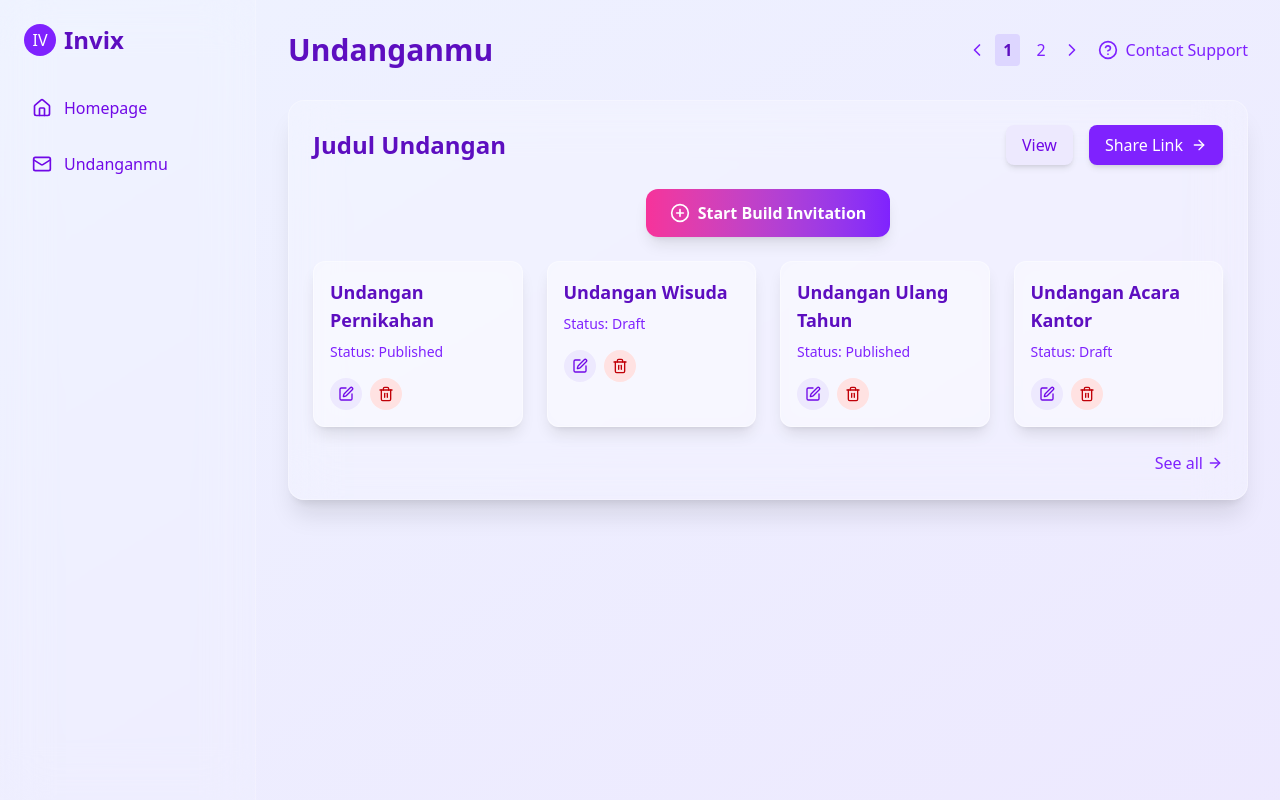
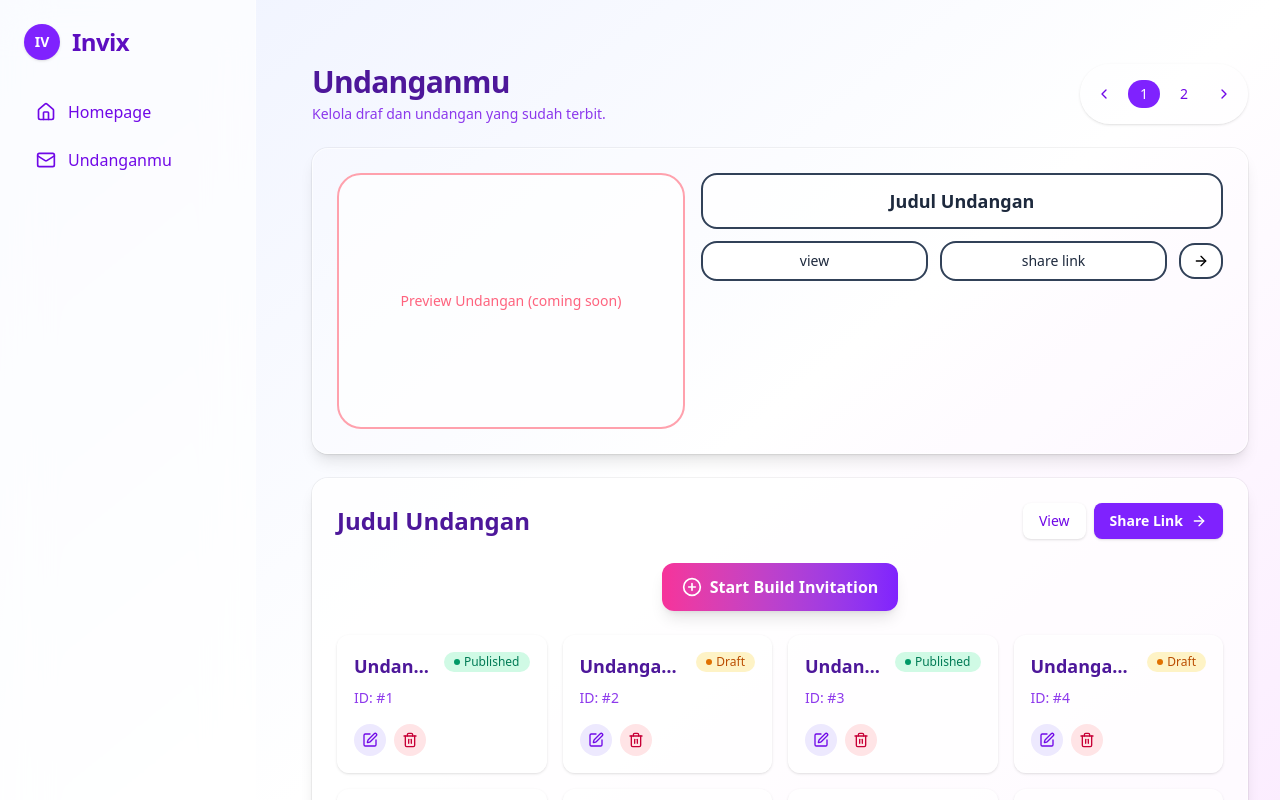
Before and after one commit to Laresae-Invix/invix_frontend, a React (Vite) app in the folder invix-landing-page/: page /dashboard in a window 1280 px wide. Shown: the top 800 px of the page. Built offline with nearby package versions, Linux system fonts and the light colour scheme.

Commit message:
Dashboard
istirahat bentar lagi kelar

```diff
--- a/invix-landing-page/package.json
+++ b/invix-landing-page/package.json
@@ -16,6 +16,7 @@
     "axios": "^1.12.2",
     "class-variance-authority": "^0.7.1",
     "clsx": "^2.1.1",
+    "framer-motion": "^12.23.24",
     "gsap": "^3.13.0",
     "lucide-react": "^0.544.0",
     "motion": "^12.23.22",
--- a/invix-landing-page/src/pages/dashboard/page.tsx
+++ b/invix-landing-page/src/pages/dashboard/page.tsx
@@ -1,3 +1,4 @@
+import { AnimatePresence, motion } from "framer-motion";
 import {
 	ArrowRight,
 	ChevronLeft,
@@ -6,11 +7,13 @@ import {
 	HelpCircle,
 	Home,
 	Mail,
+	Menu,
 	PlusCircle,
 	Trash2,
+	X,
 } from "lucide-react";
 import type React from "react";
-import { useEffect, useState } from "react";
+import { useEffect, useMemo, useState } from "react";
 
 interface Invitation {
 	id: number;
@@ -18,122 +21,388 @@ interface Invitation {
 	status: "draft" | "published";
 }
 
+const StatusBadge: React.FC<{ status: Invitation["status"] }> = ({
+	status,
+}) => (
+	<span
+		className={
+			"inline-flex items-center rounded-full px-2.5 py-0.5 text-xs font-medium " +
+			(status === "published"
+				? "bg-emerald-100 text-emerald-700"
+				: "bg-amber-100 text-amber-700")
+		}
+	>
+		<span
+			className={
+				"mr-1 h-1.5 w-1.5 rounded-full " +
+				(status === "published" ? "bg-emerald-600" : "bg-amber-600")
+			}
+		/>
+		{status.charAt(0).toUpperCase() + status.slice(1)}
+	</span>
+);
+const SKELETON_KEYS = Array.from(
+	{ length: 8 },
+	(_, idx) => `skeleton-${idx + 1}`,
+);
+
+const SkeletonCard: React.FC = () => (
+	<div className="rounded-xl border border-white/40 bg-white/50 p-4 shadow animate-pulse">
+		<div className="mb-2 h-5 w-3/4 rounded bg-black/10" />
+		<div className="mb-4 h-4 w-1/2 rounded bg-black/10" />
+		<div className="flex gap-2">
+			<div className="h-9 w-9 rounded-full bg-black/10" />
+			<div className="h-9 w-9 rounded-full bg-black/10" />
+		</div>
+	</div>
+);
+
+const Sidebar: React.FC<{
+	isOpen: boolean;
+	onClose: () => void;
+}> = ({ isOpen, onClose }) => {
+	return (
+		<>
+			{/* Backdrop (mobile) */}
+			<AnimatePresence>
+				{isOpen && (
+					<motion.div
+						aria-hidden
+						className="fixed inset-0 z-40 bg-black/40 backdrop-blur-sm lg:hidden"
+						initial={{ opacity: 0 }}
+						animate={{ opacity: 1 }}
+						exit={{ opacity: 0 }}
+						onClick={onClose}
+					/>
+				)}
+			</AnimatePresence>
+
+			{/* Sidebar – selalu dirender, cuma digeser di mobile */}
+			<aside
+				aria-label="Sidebar navigation"
+				className={`fixed inset-y-0 left-0 z-50 w-72 border-r border-white/40 bg-white/70 p-6 shadow-xl backdrop-blur-xl
+				transform transition-transform duration-300
+				lg:static lg:z-0 lg:flex lg:min-h-screen lg:w-64 lg:translate-x-0 lg:shadow-none
+				${isOpen ? "translate-x-0" : "-translate-x-full lg:translate-x-0"}`}
+			>
+				<div className="flex w-full flex-col gap-8">
+					<div className="flex items-center justify-between">
+						<div className="flex items-center gap-3">
+							<div className="flex h-9 w-9 items-center justify-center rounded-full bg-violet-600 text-white shadow ">
+								<span className="text-sm font-bold">IV</span>
+							</div>
+							<h1 className="text-2xl font-extrabold tracking-tight text-violet-800">
+								Invix
+							</h1>
+						</div>
+						<button
+							type="button"
+							onClick={onClose}
+							className="inline-flex h-9 w-9 items-center justify-center rounded-full text-violet-700 hover:bg-violet-100/70 lg:hidden"
+							aria-label="Tutup sidebar"
+						>
+							<X className="h-5 w-5" />
+						</button>
+					</div>
+
+					<nav className="space-y-2">
+						<a
+							href="/dashboard"
+							className="flex items-center gap-3 rounded-lg px-3 py-2 text-violet-700 transition-all hover:bg-violet-100/60 hover:text-violet-900"
+						>
+							<Home className="h-5 w-5" />
+							<span className="font-medium">Homepage</span>
+						</a>
+						<a
+							href="/invitations"
+							className="flex items-center gap-3 rounded-lg px-3 py-2 text-violet-700 transition-all hover:bg-violet-100/60 hover:text-violet-900"
+						>
+							<Mail className="h-5 w-5" />
+							<span className="font-medium">Undanganmu</span>
+						</a>
+					</nav>
+
+					<div className="mt-auto rounded-xl border border-white/40 bg-gradient-to-br from-violet-50/60 to-fuchsia-50/60 p-4">
+						<p className="mb-3 text-sm text-violet-700">
+							Perlu bantuan? Tim kami siap bantu setiap saat.
+						</p>
+						<a
+							href="#support"
+							className="inline-flex items-center gap-2 rounded-lg bg-violet-600 px-3 py-2 text-sm font-semibold text-white shadow hover:bg-violet-700"
+						>
+							<HelpCircle className="h-4 w-4" /> Contact Support
+						</a>
+					</div>
+				</div>
+			</aside>
+		</>
+	);
+};
+
+const Pagination: React.FC<{
+	current: number;
+	total: number;
+	onPrev: () => void;
+	onNext: () => void;
+	onJump: (page: number) => void;
+}> = ({ current, total, onPrev, onNext, onJump }) => {
+	if (total <= 1) return null;
+
+	// bikin array [1, 2, 3, ... total]
+	const pages = Array.from({ length: total }, (_, idx) => idx + 1);
+
+	return (
+		<div className="inline-flex items-center gap-2 rounded-full bg-white/70 px-2 py-1 text-violet-700 shadow">
+			<button
+				type="button"
+				className="inline-flex h-8 w-8 items-center justify-center rounded-full hover:bg-violet-100"
+				onClick={onPrev}
+				aria-label="Sebelumnya"
+			>
+				<ChevronLeft className="h-4 w-4" />
+			</button>
+
+			{pages.map((page) => (
+				<button
+					key={page} // ✅ bukan lagi pakai index `i`
+					type="button"
+					className={
+						"min-w-[2rem] rounded-full px-2 py-1 text-sm font-medium " +
+						(current === page
+							? "bg-violet-600 text-white"
+							: "hover:bg-violet-100")
+					}
+					aria-current={current === page ? "page" : undefined}
+					onClick={() => onJump(page)}
+				>
+					{page}
+				</button>
+			))}
+
+			<button
+				type="button"
+				className="inline-flex h-8 w-8 items-center justify-center rounded-full hover:bg-violet-100"
+				onClick={onNext}
+				aria-label="Berikutnya"
+			>
+				<ChevronRight className="h-4 w-4" />
+			</button>
+		</div>
+	);
+};
+
+const InvitationCard: React.FC<{
+	inv: Invitation;
+	onEdit: (id: number) => void;
+	onDelete: (id: number) => void;
+}> = ({ inv, onEdit, onDelete }) => {
+	return (
+		<motion.div
+			layout
+			initial={{ opacity: 0, y: 8 }}
+			animate={{ opacity: 1, y: 0 }}
+			exit={{ opacity: 0, y: -8 }}
+			className="group rounded-xl border border-white/40 bg-white/60 p-4 shadow transition hover:-translate-y-0.5 hover:shadow-lg"
+		>
+			<div className="mb-2 flex items-start justify-between gap-2">
+				<h4 className="line-clamp-1 text-lg font-semibold text-violet-900">
+					{inv.title}
+				</h4>
+				<StatusBadge status={inv.status} />
+			</div>
+			<p className="text-sm text-violet-700/80">ID: #{inv.id}</p>
+			<div className="mt-4 flex gap-2">
+				<button
+					type="button"
+					onClick={() => onEdit(inv.id)}
+					className="inline-flex items-center justify-center rounded-full bg-violet-100 p-2 text-violet-700 transition hover:bg-violet-200"
+					aria-label={`Edit ${inv.title}`}
+				>
+					<Edit className="h-4 w-4" />
+				</button>
+				<button
+					type="button"
+					onClick={() => onDelete(inv.id)}
+					className="inline-flex items-center justify-center rounded-full bg-rose-100 p-2 text-rose-700 transition hover:bg-rose-200"
+					aria-label={`Hapus ${inv.title}`}
+				>
+					<Trash2 className="h-4 w-4" />
+				</button>
+			</div>
+		</motion.div>
+	);
+};
+
 const DashboardPage: React.FC = () => {
-	const [invitations, setInvitations] = useState<Invitation[]>([]);
+	const [invitations, setInvitations] = useState<Invitation[] | null>(null);
 	const [currentPage, setCurrentPage] = useState(1);
-	const itemsPerPage = 4; // Menyesuaikan dengan 4 kotak di gambar
+	const [isSidebarOpen, setSidebarOpen] = useState(false);
+	const itemsPerPage = 8; // lebih responsif untuk grid (1/2/4)
 
 	useEffect(() => {
-		// Simulasi fetch data undangan dari backend
-		const dummyInvitations: Invitation[] = [
+		// Simulasi fetch data (loading state ditunjukkan SkeletonCard)
+		const timer = setTimeout(() => {
+			const data: Invitation[] = [
 				{ id: 1, title: "Undangan Pernikahan", status: "published" },
 				{ id: 2, title: "Undangan Wisuda", status: "draft" },
 				{ id: 3, title: "Undangan Ulang Tahun", status: "published" },
 				{ id: 4, title: "Undangan Acara Kantor", status: "draft" },
 				{ id: 5, title: "Undangan Seminar", status: "published" },
+				{ id: 6, title: "Undangan Reuni Akbar", status: "draft" },
+				{ id: 7, title: "Undangan Tasyakuran", status: "published" },
+				{ id: 8, title: "Undangan Launching Produk", status: "draft" },
+				{ id: 9, title: "Undangan Khitanan", status: "published" },
 			];
-		setInvitations(dummyInvitations);
+			setInvitations(data);
+		}, 600);
+		return () => clearTimeout(timer);
 	}, []);
 
-	const totalPages = Math.ceil(invitations.length / itemsPerPage);
-	const paginatedInvitations = invitations.slice(
-		(currentPage - 1) * itemsPerPage,
-		currentPage * itemsPerPage,
+	const totalPages = useMemo(
+		() => Math.max(1, Math.ceil((invitations?.length ?? 0) / itemsPerPage)),
+		[invitations],
 	);
 
+	const paginatedInvitations = useMemo(() => {
+		if (!invitations) return [] as Invitation[];
+		const start = (currentPage - 1) * itemsPerPage;
+		return invitations.slice(start, start + itemsPerPage);
+	}, [currentPage, invitations]);
+
+	const handleDelete = (id: number) => {
+		if (!invitations) return;
+		const target = invitations.find((i) => i.id === id);
+		const ok = confirm(
+			`Hapus "${target?.title}"? Aksi ini tidak bisa dibatalkan.`,
+		);
+		if (ok) {
+			setInvitations((prev) => (prev ?? []).filter((i) => i.id !== id));
+			if (paginatedInvitations.length === 1 && currentPage > 1) {
+				setCurrentPage((p) => p - 1);
+			}
+		}
+	};
+
 	return (
-		<div className="min-h-screen bg-gradient-to-br from-indigo-50 to-violet-100 flex">
+		<div className="min-h-screen bg-gradient-to-br from-indigo-50 via-white to-fuchsia-100">
+			<div className="relative flex gap-0 lg:gap-6">
 				{/* Sidebar */}
-			<aside className="w-64 bg-white/10 backdrop-blur-xl border-r border-white/20 p-6 flex flex-col space-y-8">
-				<div className="flex items-center space-x-2">
-					<div className="w-8 h-8 bg-violet-600 text-white rounded-full flex justify-center items-center">
-						<span>IV</span> {/* Inisial logo */}
-					</div>
-					<h1 className="text-2xl font-bold text-violet-800">Invix</h1>
-				</div>
-				<nav className="space-y-4">
-					<a
-						href="/dashboard"
-						className="flex items-center space-x-3 text-violet-700 hover:text-violet-900 hover:bg-violet-100/50 p-2 rounded-lg transition-all duration-300"
-					>
-						<Home className="w-5 h-5" />
-						<span className="font-medium">Homepage</span>
-					</a>
-					<a
-						href="/invitations"
-						className="flex items-center space-x-3 text-violet-700 hover:text-violet-900 hover:bg-violet-100/50 p-2 rounded-lg transition-all duration-300"
-					>
-						<Mail className="w-5 h-5" />
-						<span className="font-medium">Undanganmu</span>
-					</a>
-				</nav>
-			</aside>
+				<Sidebar isOpen={isSidebarOpen} onClose={() => setSidebarOpen(false)} />
 
-			{/* Konten Utama */}
-			<main className="flex-1 p-8">
-				<header className="flex justify-between items-center mb-8">
-					<h2 className="text-3xl font-bold text-violet-800">Undanganmu</h2>
-					<div className="flex items-center space-x-4">
-						<div className="flex items-center space-x-2 text-violet-600">
+				{/* Main */}
+				<main className="flex-1 px-4 pb-10 pt-4 sm:px-6 lg:px-8">
+					{/* Topbar (mobile) */}
+					<div className="sticky top-0 z-30 -mx-4 mb-6 border-b border-white/60 bg-white/70 px-4 py-3 backdrop-blur lg:hidden">
+						<div className="flex items-center justify-between">
 							<button
 								type="button"
-								className="w-5 h-5 cursor-pointer hover:text-violet-800 transition-colors"
-								onClick={() => setCurrentPage((prev) => Math.max(prev - 1, 1))}
+								onClick={() => setSidebarOpen(true)}
+								className="inline-flex items-center gap-2 rounded-lg px-3 py-2 text-violet-700 hover:bg-violet-100"
+								aria-label="Buka menu"
 							>
-								<ChevronLeft className="w-5 h-5" />
+								<Menu className="h-5 w-5" />
+								<span className="text-sm font-semibold">Menu</span>
 							</button>
+							<a
+								href="#support"
+								className="inline-flex items-center gap-2 rounded-lg px-3 py-2 text-violet-700 hover:bg-violet-100"
+							>
+								<HelpCircle className="h-5 w-5" />
+								<span className="text-sm font-medium">Support</span>
+							</a>
+						</div>
+					</div>
 
-							{Array.from({ length: totalPages }, (_, i) => (
-								<button
-									key={1}
-									type="button"
-									className={`cursor-pointer px-2 py-1 rounded ${
-										currentPage === i + 1
-											? "bg-violet-200 text-violet-800 font-bold"
-											: "text-violet-600 hover:text-violet-800"
-									}`}
-									onClick={() => setCurrentPage(i + 1)}
+					{/* Header */}
+					<header className="mb-6 mt-6 flex flex-wrap items-center justify-end">
+						<div className="flex flex-wrap">
+							{/* <a
+								href="#support"
+								className="inline-flex items-center gap-2 rounded-lg bg-violet-600 px-3 py-2 text-sm font-semibold text-white shadow hover:bg-violet-700"
 							>
-									{i + 1}
-								</button>
-							))}
+								<HelpCircle className="h-4 w-4" /> Contact Support
+							</a> */}
+						</div>
+					</header>
+					<div className="flex flex-wrap items-right justify-between gap-3 mb-6">
+						<div>
+							<h2 className="text-2xl font-extrabold tracking-tight text-violet-900 sm:text-3xl">
+								Undanganmu
+							</h2>
+							<p className="mt-1 text-sm text-violet-700/80">
+								Kelola draf dan undangan yang sudah terbit.
+							</p>
+						</div>
 
+						<Pagination
+							current={currentPage}
+							total={totalPages}
+							onPrev={() => setCurrentPage((p) => Math.max(1, p - 1))}
+							onNext={() => setCurrentPage((p) => Math.min(totalPages, p + 1))}
+							onJump={(page) => setCurrentPage(page)}
+						/>
+					</div>
+
+					{/* Undanganmu Card */}
+					<section className="rounded-2xl border border-white/60 bg-white/20 p-4 shadow-lg ring-1 ring-black/5 sm:p-6 mt-6 mb-6">
+						<div className="grid items-start gap-4 md:grid-cols-[minmax(0,2fr)_minmax(0,3fr)]">
+							{/* Preview besar (kiri) */}
+							<div className="flex h-48 items-center justify-center rounded-3xl border-2 border-rose-300 bg-white/70 sm:h-56 md:h-64">
+								<span className="text-sm text-rose-400">
+									Preview Undangan (coming soon)
+								</span>
+							</div>
+
+							{/* Judul + tombol (kanan) */}
+							<div className="flex flex-col gap-3">
+								<div className="flex items-center justify-center rounded-2xl border-2 border-slate-700 bg-white/80 px-4 py-3">
+									<span className="text-lg font-semibold text-slate-800">
+										Judul Undangan
+									</span>
+								</div>
+								<div className="flex flex-wrap items-center gap-3">
 									<button
 										type="button"
-								className="w-5 h-5 cursor-pointer hover:text-violet-800 transition-colors"
-								onClick={() =>
-									setCurrentPage((prev) => Math.min(prev + 1, totalPages))
-								}
+										className="flex-1 rounded-2xl border-2 border-slate-700 bg-white px-4 py-2 text-sm font-medium text-slate-800 hover:bg-slate-50"
 									>
-								<ChevronRight className="w-5 h-5" />
+										view
+									</button>
+									<button
+										type="button"
+										className="flex-1 rounded-2xl border-2 border-slate-700 bg-white px-4 py-2 text-sm font-medium text-slate-800 hover:bg-slate-50"
+									>
+										share link
+									</button>
+									<button
+										type="button"
+										className="inline-flex items-center justify-center rounded-2xl border-2 border-slate-700 bg-white px-3 py-2 hover:bg-slate-50"
+										aria-label="Lanjut"
+									>
+										<ArrowRight className="h-4 w-4" />
 									</button>
 								</div>
-
-						<div className="flex items-center space-x-2 text-violet-600 hover:text-violet-800 cursor-pointer transition-colors">
-							<HelpCircle className="w-5 h-5" />
-							<span className="font-medium">Contact Support</span>
 							</div>
 						</div>
-				</header>
+					</section>
 
-				{/* Bagian Undangan */}
-				<div className="bg-white/20 backdrop-blur-xl border border-white/30 rounded-2xl p-6 shadow-xl">
-					<div className="flex justify-between items-center mb-6">
-						<h3 className="text-2xl font-semibold text-violet-800">
+					{/* Primary Card */}
+					<section className="rounded-2xl border border-white/60 bg-white/70 p-4 shadow-lg ring-1 ring-black/5 sm:p-6">
+						<div className="mb-4 flex flex-col gap-3 sm:mb-6 sm:flex-row sm:items-center sm:justify-between">
+							<h3 className="text-xl font-semibold text-violet-900 sm:text-2xl">
 								Judul Undangan
 							</h3>
-						<div className="flex space-x-4">
+							<div className="flex flex-wrap gap-2">
 								<button
 									type="button"
-								className="px-4 py-2 bg-violet-100 text-violet-700 rounded-lg hover:bg-violet-200 transition-all duration-300 shadow-md"
+									className="inline-flex items-center rounded-lg bg-white px-4 py-2 text-sm font-medium text-violet-700 shadow hover:bg-violet-50"
 								>
 									View
 								</button>
 								<button
 									type="button"
-								className="px-4 py-2 bg-violet-600 text-white rounded-lg hover:bg-violet-700 transition-all duration-300 shadow-md flex items-center"
+									className="inline-flex items-center gap-2 rounded-lg bg-violet-600 px-4 py-2 text-sm font-semibold text-white shadow hover:bg-violet-700"
 								>
-								Share Link <ArrowRight className="w-4 h-4 ml-2" />
+									Share Link <ArrowRight className="h-4 w-4" />
 								</button>
 							</div>
 						</div>
@@ -141,54 +410,61 @@ const DashboardPage: React.FC = () => {
 						<div className="mb-6 text-center">
 							<button
 								type="button"
-							className="px-6 py-3 bg-gradient-to-r from-pink-500 to-violet-600 text-white font-semibold rounded-xl shadow-lg hover:shadow-2xl transform hover:-translate-y-1 transition-all duration-300 flex items-center mx-auto"
+								className="mx-auto inline-flex items-center gap-2 rounded-xl bg-gradient-to-r from-pink-500 to-violet-600 px-5 py-3 font-semibold text-white shadow-lg transition hover:-translate-y-0.5 hover:shadow-xl"
 							>
-							<PlusCircle className="w-5 h-5 mr-2" /> Start Build Invitation
+								<PlusCircle className="h-5 w-5" /> Start Build Invitation
 							</button>
 						</div>
 
-					{/* Grid Undangan */}
-					<div className="grid grid-cols-1 sm:grid-cols-2 lg:grid-cols-4 gap-6">
-						{paginatedInvitations.map((inv) => (
-							<div
-								key={inv.id}
-								className="bg-white/30 backdrop-blur-md border border-white/40 rounded-xl p-4 shadow-lg transform transition-all duration-300 hover:scale-105 hover:shadow-2xl"
-							>
-								<h4 className="text-lg font-semibold text-violet-800 mb-2">
-									{inv.title}
-								</h4>
-								<p className="text-violet-600 text-sm">
-									Status:{" "}
-									{inv.status.charAt(0).toUpperCase() + inv.status.slice(1)}
+						{/* Grid */}
+						{invitations === null ? (
+							<div className="grid grid-cols-1 gap-4 sm:grid-cols-2 lg:grid-cols-4">
+								{SKELETON_KEYS.map((key) => (
+									<SkeletonCard key={key} />
+								))}
+							</div>
+						) : invitations.length === 0 ? (
+							<div className="flex flex-col items-center justify-center rounded-xl border border-dashed border-violet-200 bg-violet-50/50 p-8 text-center">
+								<p className="mb-4 text-violet-700">
+									Belum ada undangan. Mulai buat sekarang.
 								</p>
-								<div className="mt-4 flex space-x-2">
 								<button
 									type="button"
-										className="p-2 bg-violet-100 text-violet-700 rounded-full hover:bg-violet-200 transition-colors"
+									className="inline-flex items-center gap-2 rounded-lg bg-violet-600 px-4 py-2 text-sm font-semibold text-white hover:bg-violet-700"
 								>
-										<Edit className="w-4 h-4" />
-									</button>
-									<button
-										type="button"
-										className="p-2 bg-red-100 text-red-700 rounded-full hover:bg-red-200 transition-colors"
-									>
-										<Trash2 className="w-4 h-4" />
+									<PlusCircle className="h-4 w-4" /> Buat Undangan
 								</button>
 							</div>
-							</div>
+						) : (
+							<AnimatePresence mode="popLayout">
+								<div className="grid grid-cols-1 gap-4 sm:grid-cols-2 lg:grid-cols-4">
+									{paginatedInvitations.map((inv) => (
+										<InvitationCard
+											key={inv.id}
+											inv={inv}
+											onEdit={(id) => alert(`Edit #${id}`)}
+											onDelete={handleDelete}
+										/>
 									))}
 								</div>
+							</AnimatePresence>
+						)}
 
-					<div className="mt-6 text-right">
+						<div className="mt-6 flex flex-col-reverse items-center justify-between gap-4 sm:flex-row">
 							<a
 								href="/all-invitations"
-							className="text-violet-600 hover:text-violet-800 font-medium flex items-center justify-end transition-colors"
+								className="inline-flex items-center text-violet-700 hover:text-violet-900"
 							>
-							See all <ArrowRight className="w-4 h-4 ml-1" />
+								See all <ArrowRight className="ml-1 h-4 w-4" />
 							</a>
+							<div className="text-sm text-violet-700/80">
+								Menampilkan {paginatedInvitations.length || 0} dari{" "}
+								{invitations?.length || 0} undangan
 							</div>
 						</div>
+					</section>
 				</main>
+			</div>
 		</div>
 	);
 };
```
Also changed, not shown: invix-landing-page/src/components/Navbar.tsx (+15 -10 lines), 1 other file (tests, documents, lock files or other folders). Lines whose indentation alone changed are shown as unchanged.
